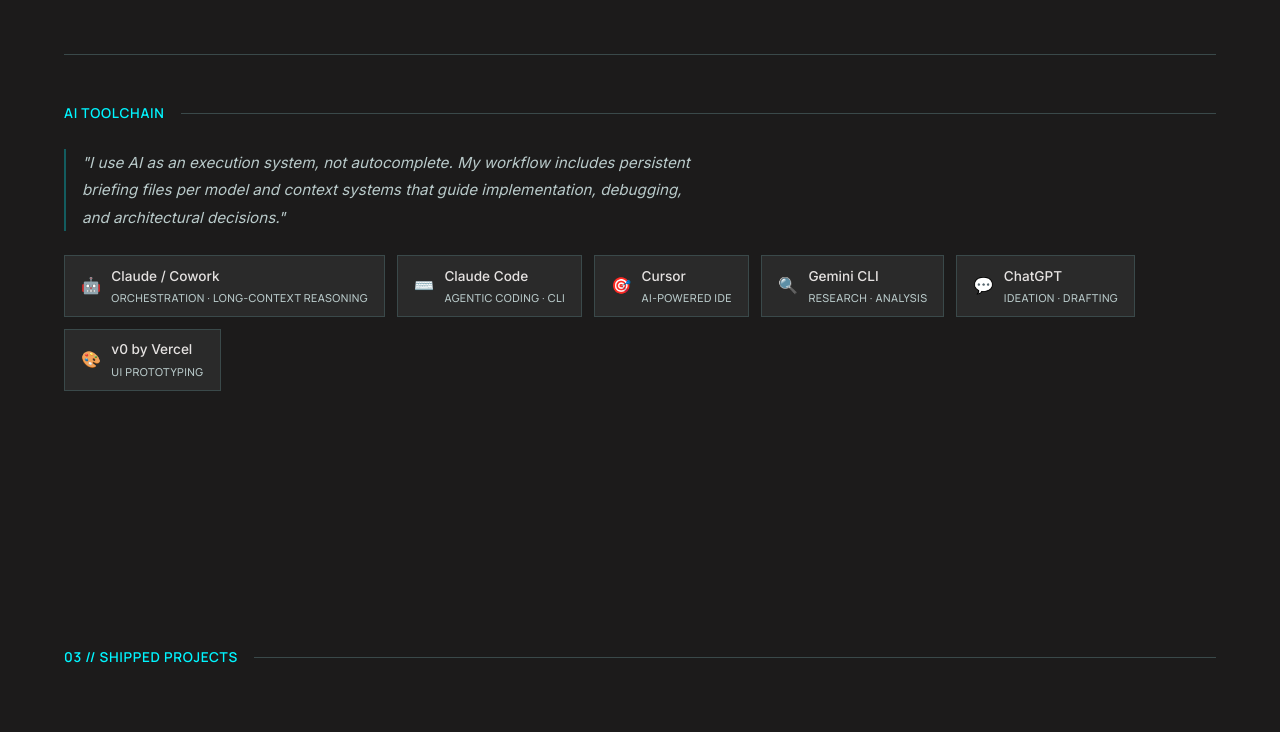
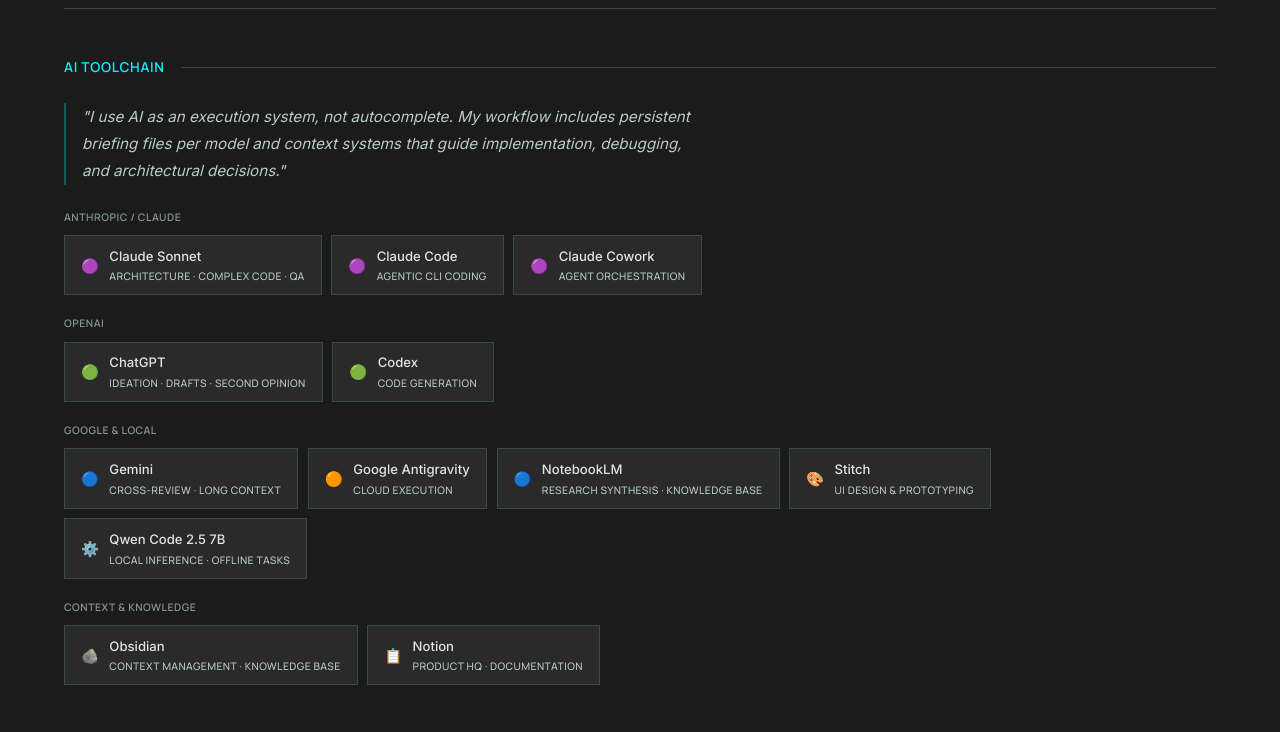
Before and after one commit to Delkoman88/personal-brand, a React (Vite) app: page / in a window 1280 px wide. Shown: the part 2730-3462 px from the top of the page. Built offline with nearby package versions, Linux system fonts and the light colour scheme.

Commit message:
chore: sync prerender HTML with new React copy changes

```diff
--- a/src/sections/About.jsx
+++ b/src/sections/About.jsx
@@ -12,15 +12,15 @@
 
         <div style={{ display: 'flex', flexDirection: 'column', gap: '2rem', maxWidth: '800px' }}>
           <h2 style={{ fontSize: 'clamp(2rem, 3vw, 2.5rem)', color: 'var(--on-surface)' }}>
-            I am an interdisciplinary professional navigating the complex intersections of science, technology, and operational realities.
+            I build AI-native products and operational systems. Two capabilities, one execution mindset.
           </h2>
 
           <div style={{ paddingLeft: '2rem', borderLeft: '2px solid var(--outline-variant)' }}>
             <p style={{ fontSize: '1.125rem', color: 'var(--on-surface-variant)', marginBottom: '1.5rem' }}>
-              My background as a Biotech PhD provided the analytical rigor. My experience in high-growth operational environments and regulated industries built the strategic execution. I am a hands-on builder, systems-oriented, and execution-heavy.
+              The Biotech PhD gave me analytical rigor and systems thinking. The years in high-growth, regulated environments gave me operational judgment. And AI became the execution engine that connects both — letting me build complete digital products, fast, without cutting corners.
             </p>
             <p style={{ fontSize: '1.125rem', color: 'var(--on-surface-variant)' }}>
-              I focus on <span style={{ color: 'var(--on-surface)' }}>process design, operational implementation, quality systems, documentation, workflow design, and automation</span> within complex and regulated environments. My approach centers on turning chaos into functioning, scalable architectures that enable strong decision-making and cross-functional alignment.
+              I work at the intersection of <span style={{ color: 'var(--on-surface)' }}>product, operations, and AI execution</span> — using vibe coding and multi-model workflows to turn ambiguous problems into real, shipped software while keeping the process discipline that complex environments demand.
             </p>
           </div>
         </div>
--- a/src/sections/Capabilities.jsx
+++ b/src/sections/Capabilities.jsx
@@ -12,13 +12,39 @@
   { id: '09', title: 'AI-Native Product Development', desc: 'Using AI as an execution engine — not autocomplete. Context engineering, model orchestration, and structured debugging to ship complete products fast without cutting corners.' },
 ];
 
-const aiTools = [
-  { icon: '🤖', name: 'Claude / Cowork', role: 'Orchestration · Long-context reasoning' },
-  { icon: '⌨️', name: 'Claude Code', role: 'Agentic coding · CLI' },
-  { icon: '🎯', name: 'Cursor', role: 'AI-powered IDE' },
-  { icon: '🔍', name: 'Gemini CLI', role: 'Research · Analysis' },
-  { icon: '💬', name: 'ChatGPT', role: 'Ideation · Drafting' },
-  { icon: '🎨', name: 'v0 by Vercel', role: 'UI prototyping' },
+const aiToolGroups = [
+  {
+    label: 'Anthropic / Claude',
+    tools: [
+      { icon: '🟣', name: 'Claude Sonnet', role: 'Architecture · Complex code · QA' },
+      { icon: '🟣', name: 'Claude Code', role: 'Agentic CLI coding' },
+      { icon: '🟣', name: 'Claude Cowork', role: 'Agent orchestration' },
+    ],
+  },
+  {
+    label: 'OpenAI',
+    tools: [
+      { icon: '🟢', name: 'ChatGPT', role: 'Ideation · Drafts · Second opinion' },
+      { icon: '🟢', name: 'Codex', role: 'Code generation' },
+    ],
+  },
+  {
+    label: 'Google & Local',
+    tools: [
+      { icon: '🔵', name: 'Gemini', role: 'Cross-review · Long context' },
+      { icon: '🟠', name: 'Google Antigravity', role: 'Cloud execution' },
+      { icon: '🔵', name: 'NotebookLM', role: 'Research synthesis · Knowledge base' },
+      { icon: '🎨', name: 'Stitch', role: 'UI design & prototyping' },
+      { icon: '⚙️', name: 'Qwen Code 2.5 7B', role: 'Local inference · Offline tasks' },
+    ],
+  },
+  {
+    label: 'Context & Knowledge',
+    tools: [
+      { icon: '🪨', name: 'Obsidian', role: 'Context management · Knowledge base' },
+      { icon: '📋', name: 'Notion', role: 'Product HQ · Documentation' },
+    ],
+  },
 ];
 
 export default function Capabilities() {
@@ -83,13 +109,22 @@
             and context systems that guide implementation, debugging, and architectural decisions."
           </p>
 
-          <div style={{ display: 'flex', flexWrap: 'wrap', gap: '0.75rem' }}>
-            {aiTools.map(tool => (
-              <div key={tool.name} className="ai-tool-chip">
-                <span style={{ fontSize: '1rem' }}>{tool.icon}</span>
-                <div style={{ display: 'flex', flexDirection: 'column', gap: '0.1rem' }}>
-                  <span style={{ fontSize: '0.85rem', color: 'var(--on-surface)', fontWeight: 500 }}>{tool.name}</span>
-                  <span style={{ fontSize: '0.68rem', color: 'var(--on-surface-variant)', fontFamily: 'var(--font-label)', textTransform: 'uppercase', letterSpacing: '0.04em' }}>{tool.role}</span>
+          <div style={{ display: 'flex', flexDirection: 'column', gap: '1.25rem' }}>
+            {aiToolGroups.map(group => (
+              <div key={group.label}>
+                <span className="label-text" style={{ fontSize: '0.65rem', color: 'var(--outline)', display: 'block', marginBottom: '0.6rem' }}>
+                  {group.label}
+                </span>
+                <div style={{ display: 'flex', flexWrap: 'wrap', gap: '0.6rem' }}>
+                  {group.tools.map(tool => (
+                    <div key={tool.name} className="ai-tool-chip">
+                      <span style={{ fontSize: '0.9rem' }}>{tool.icon}</span>
+                      <div style={{ display: 'flex', flexDirection: 'column', gap: '0.1rem' }}>
+                        <span style={{ fontSize: '0.82rem', color: 'var(--on-surface)', fontWeight: 500 }}>{tool.name}</span>
+                        <span style={{ fontSize: '0.65rem', color: 'var(--on-surface-variant)', fontFamily: 'var(--font-label)', textTransform: 'uppercase', letterSpacing: '0.04em' }}>{tool.role}</span>
+                      </div>
+                    </div>
+                  ))}
                 </div>
               </div>
             ))}
--- a/src/sections/Contact.jsx
+++ b/src/sections/Contact.jsx
@@ -14,10 +14,10 @@
           marginBottom: '2rem'
         }}></div>
 
-        <h2 style={{ fontSize: '2.5rem', marginBottom: '1.5rem' }}>Ready to architect the next system?</h2>
+        <h2 style={{ fontSize: '2.5rem', marginBottom: '1.5rem' }}>Ready to build something real?</h2>
 
         <p style={{ color: 'var(--on-surface-variant)', fontSize: '1.125rem', maxWidth: '600px', marginBottom: '3rem' }}>
-          Whether you need to structure an early-stage startup, require deep traceability systems, or want to explore AgTech implementation. Let's build the framework.
+          Whether you need an AI-native product built from scratch, want to structure an early-stage startup with solid operational systems, or want to explore how vibe coding can accelerate your execution. Let's work.
         </p>
 
         <div className="contact-actions" style={{ display: 'flex', gap: '1rem', flexWrap: 'wrap', justifyContent: 'center' }}>
@@ -30,7 +30,7 @@
         </div>
 
         <div className="contact-footer" style={{ marginTop: '6rem', color: 'var(--outline)', fontSize: '0.8rem', fontFamily: 'var(--font-label)', letterSpacing: '0.05em' }}>
-          © {new Date().getFullYear()} EDGAR MANCILLA SÁNCHEZ // SYSTEMS & OPERATIONS
+          © {new Date().getFullYear()} EDGAR MANCILLA SÁNCHEZ // VIBE CODER · AI-NATIVE BUILDER · OPS ARCHITECT
         </div>
       </div>
     </section>
--- a/src/sections/Credibility.jsx
+++ b/src/sections/Credibility.jsx
@@ -1,15 +1,15 @@
 import React from 'react';
 
 const highlights = [
-  'Operations and Process Standardization',
-  'Reporting Workflows and Quality Systems',
-  'Operational Problem Solving',
-  'Traceability and Documentation Processes',
-  'AgTech and Urban Agriculture',
-  'Client-Facing Communication & Strategy',
-  'Startup and High-Growth Environments',
-  'Python & AI Tools for Automation',
-  'AI Tools for Workflow Optimization and Research'
+  'AI-Native Product Development',
+  'Vibe Coding & Multi-Model Orchestration',
+  'Solo Builder — Zero to Production',
+  'Context Engineering & Structured AI Workflows',
+  'Operations & Process Standardization',
+  'Compliance & Regulatory Systems',
+  'Traceability & Documentation',
+  'AgTech & Urban Agriculture',
+  'Startup & High-Growth Environments',
 ];
 
 export default function Credibility() {
```
Also changed, not shown: prerender.mjs (+37 -11 lines).
